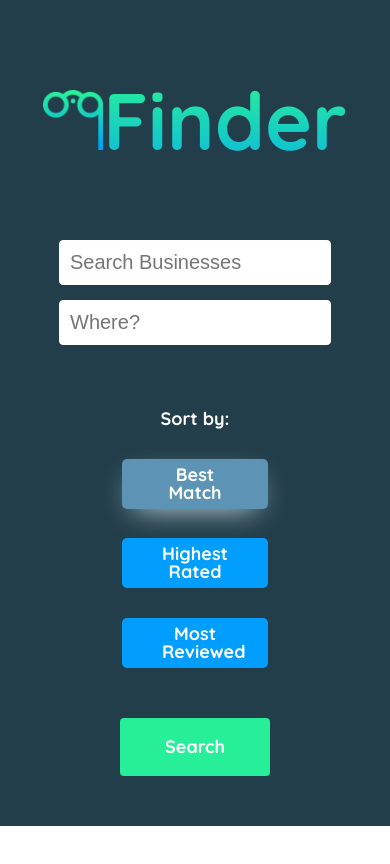
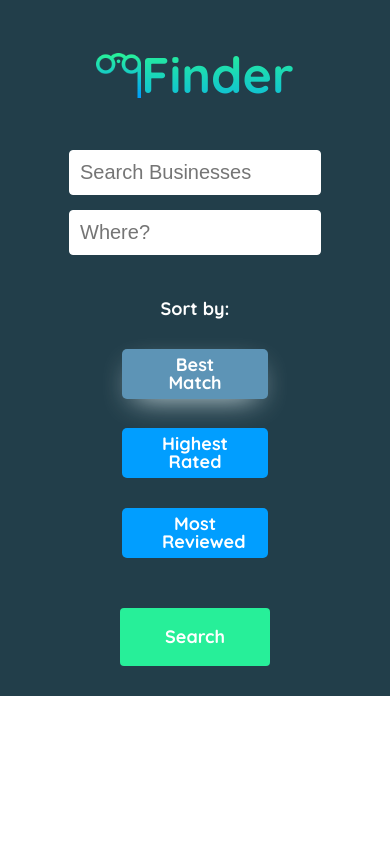
Before and after one commit to agnxr/ravenous, a React (Create React App) app: page / in a window 390 px wide. Shown: the top 864 px of the page. Built offline with nearby package versions, Linux system fonts and the light colour scheme.

Commit message:
update styles

```diff
--- a/src/App.css
+++ b/src/App.css
@@ -11,7 +11,7 @@ body {
   display: flex;
   align-items: center;
   justify-content: center;
-  height: 240px;
+  height: 150px;
   background-color: #223E4A;
 }
 
@@ -28,7 +28,7 @@ body {
   height: 90px;
 }
 
-@media (max-width: 1199.98px) {
+@media (max-width: 1200px) {
 
   .hero h1 {
     font-size: 80px;
@@ -38,3 +38,13 @@ body {
     height: 60px;
   }
  }
+
+ @media (max-width: 575.98px) {
+  .hero h1 {
+    font-size: 50px;
+  }
+
+  .hero img {
+    height: 45px;
+  }
+}
--- a/src/components/BusinessList/BusinessList.js
+++ b/src/components/BusinessList/BusinessList.js
@@ -5,7 +5,7 @@ import Business from '../Business/Business';
 class BusinessList extends React.Component{
     render() {
         return (
-            <div className="BusinessList">
+            <div id="list" className="BusinessList">
                 {
                     this.props.businesses.map((business) => {
                         return <Business business={business} key={business.id}/>;
--- a/src/components/SearchBar/SearchBar.css
+++ b/src/components/SearchBar/SearchBar.css
@@ -5,7 +5,7 @@
     text-align: center;
     color: #fff;
     background-color: #223E4A;
-    padding-bottom: 50px;
+    padding-bottom: 30px;
 }
 
 .SearchBar p {
@@ -16,7 +16,7 @@
 .SearchBar-fields {
   display: flex;
   justify-content: center;
-  margin-bottom: 50px;
+  margin-bottom: 30px;
 }
 
 .SearchBar-fields input {
@@ -108,7 +108,7 @@
     .SearchBar-fields input {
       margin-right: 0;
       margin-bottom: 15px;
-      width: 250px;
+      width: 230px;
     }
 
     .SearchBar-sort-options ul {
```
